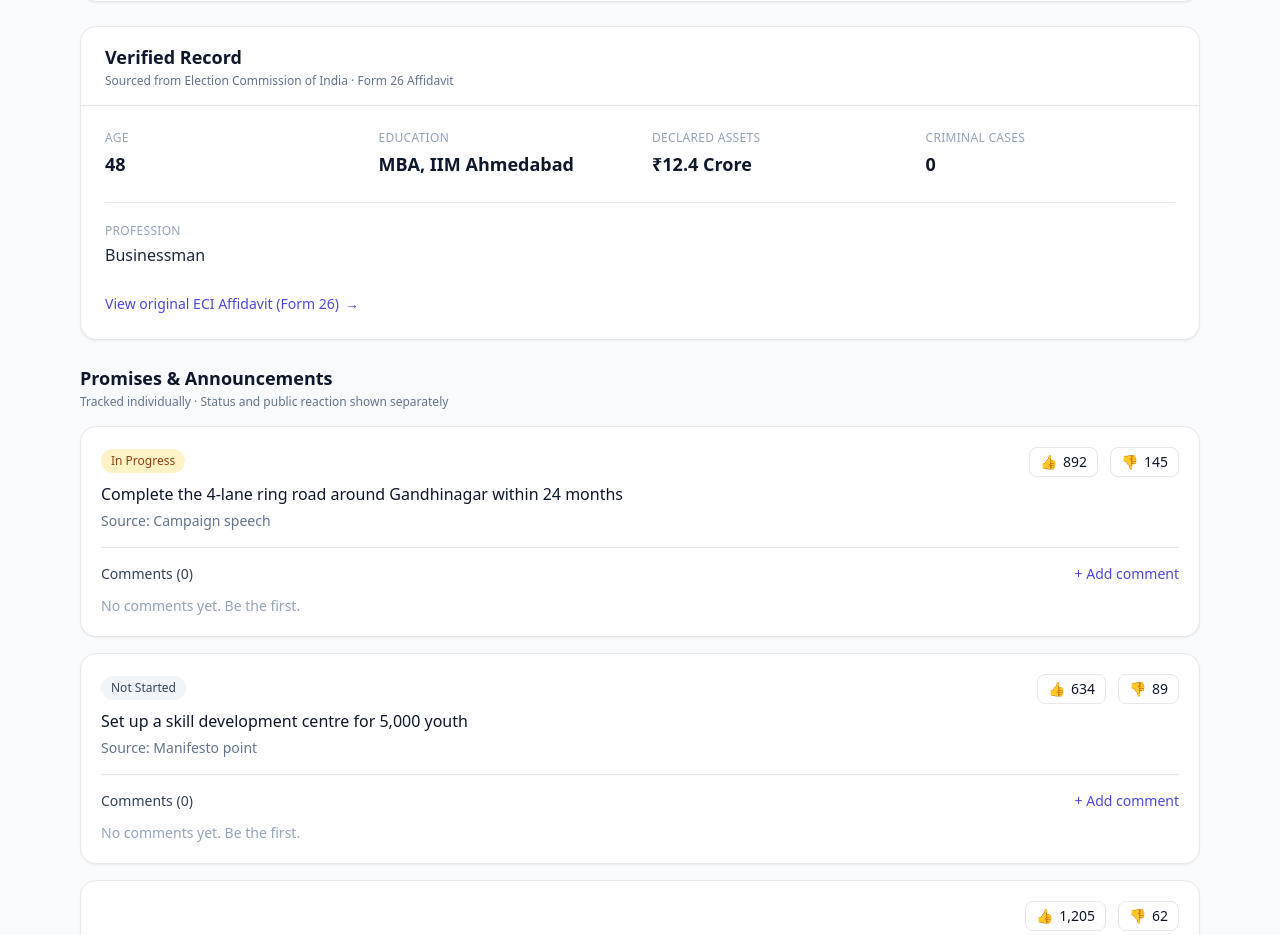
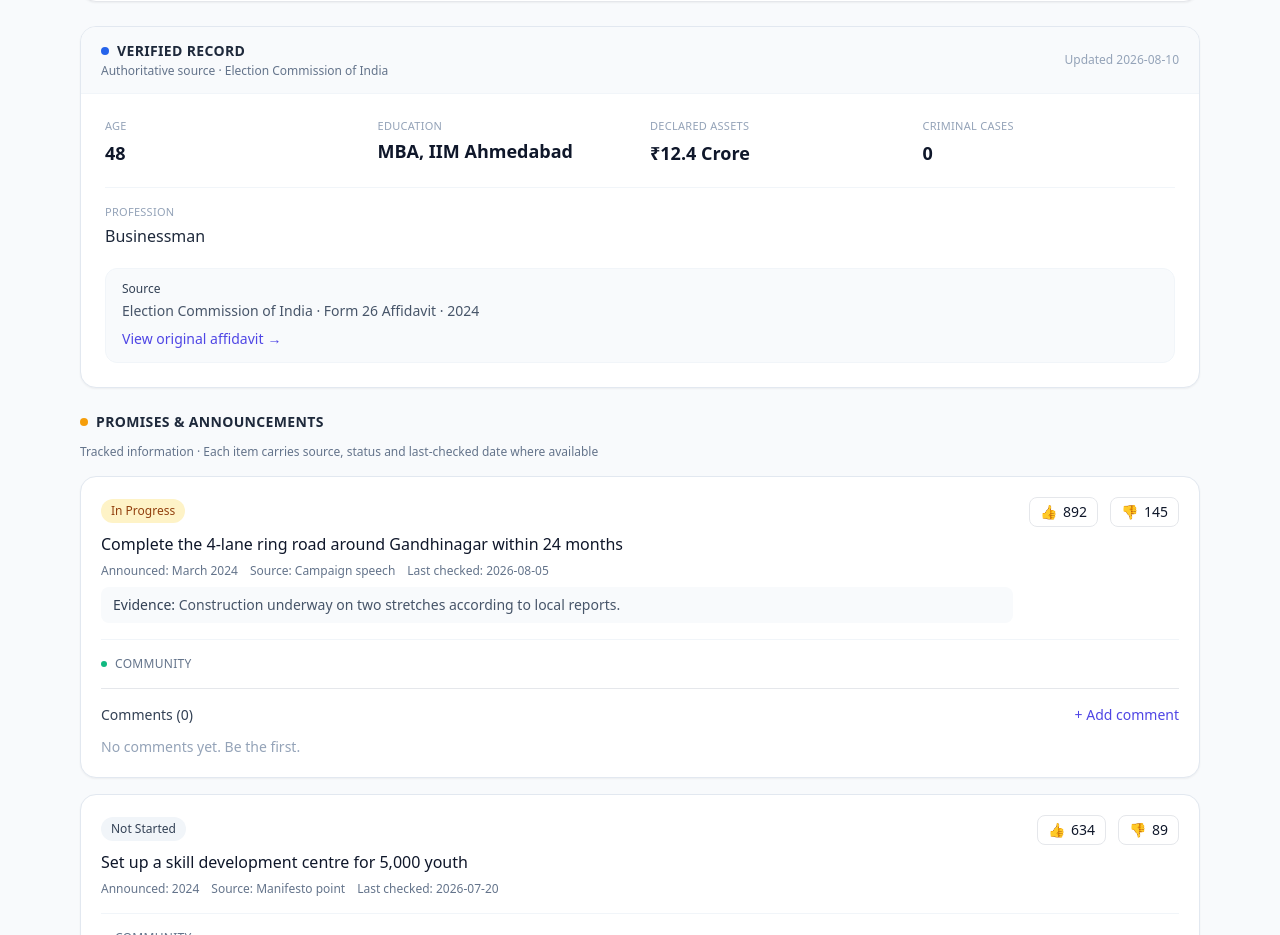
Before and after one commit to Rudhra6467/politica-india, a Next.js app: page /candidates/cand-001 in a window 1280 px wide. Shown: the part 497-1432 px from the top of the page. Built offline with nearby package versions, Linux system fonts and the light colour scheme.

Commit message:
Candidate Profile 2.0 UI: Verified Record / Tracked Promises / Community layers + improved promise cards

```diff
--- a/src/app/candidates/[id]/page.tsx
+++ b/src/app/candidates/[id]/page.tsx
@@ -10,15 +10,19 @@ import PartyBadge from "@/components/PartyBadge";
 const statusStyles: Record<PromiseStatus, string> = {
   NOT_STARTED: "bg-slate-100 text-slate-700",
   IN_PROGRESS: "bg-amber-100 text-amber-800",
-  COMPLETED: "bg-emerald-100 text-emerald-800",
-  DISPUTED: "bg-rose-100 text-rose-800",
+  REPORTED_COMPLETED: "bg-emerald-100 text-emerald-800",
+  VERIFIED_COMPLETED: "bg-emerald-200 text-emerald-900",
+  UNABLE_TO_VERIFY: "bg-slate-200 text-slate-600",
+  EVIDENCE_CONFLICTING: "bg-orange-100 text-orange-800",
 };
 
 const statusLabel: Record<PromiseStatus, string> = {
   NOT_STARTED: "Not Started",
   IN_PROGRESS: "In Progress",
-  COMPLETED: "Completed",
-  DISPUTED: "Disputed",
+  REPORTED_COMPLETED: "Reported Completed",
+  VERIFIED_COMPLETED: "Verified Completed",
+  UNABLE_TO_VERIFY: "Unable to Verify",
+  EVIDENCE_CONFLICTING: "Evidence Conflicting",
 };
 
 export default async function CandidatePage({
@@ -34,8 +38,7 @@ export default async function CandidatePage({
   }
 
   return (
-    <div className="space-y-6">
-      {/* Back */}
+    <div className="space-y-6 pb-10">
       <Link
         href="/candidates"
         className="inline-flex items-center text-sm text-indigo-600 hover:text-indigo-800"
@@ -43,39 +46,30 @@ export default async function CandidatePage({
         ← All candidates
       </Link>
 
-      {/* Verification mock */}
       <VerificationBanner />
 
       {/* ========== HERO ========== */}
       <section className="rounded-2xl border bg-white overflow-hidden shadow-sm">
-        {/* Top accent bar */}
         <div className="h-2 bg-gradient-to-r from-indigo-600 to-violet-500" />
-
         <div className="p-6 sm:p-8">
           <div className="flex flex-col sm:flex-row gap-6">
-            {/* Avatar */}
             <div className="shrink-0">
               <CandidateAvatar name={candidate.name} photoUrl={candidate.photoUrl} size="xl" />
             </div>
-
-            {/* Identity */}
             <div className="flex-1 min-w-0">
               <h1 className="text-2xl sm:text-3xl font-bold text-slate-900 tracking-tight">
                 {candidate.name}
               </h1>
-
               <div className="mt-2 flex flex-wrap items-center gap-2">
                 <PartyBadge abbr={candidate.partyAbbr} name={candidate.party} showName size="md" />
               </div>
-
               <p className="mt-2 text-slate-600">
                 {candidate.constituency}, {candidate.state}
               </p>
               <p className="text-sm text-slate-400">
-                {candidate.electionType} · {candidate.electionYear}
+                {candidate.electionType === "Lok Sabha" ? "MP" : "MLA"} · {candidate.electionYear}
               </p>
 
-              {/* Like / Dislike */}
               <div className="mt-5">
                 <LikeDislikeButtons
                   id={candidate.id}
@@ -88,31 +82,43 @@ export default async function CandidatePage({
         </div>
       </section>
 
-      {/* ========== VERIFIED RECORD ========== */}
-      <section className="rounded-2xl border bg-white shadow-sm">
-        <div className="border-b px-6 py-4">
-          <h2 className="text-lg font-semibold text-slate-900">Verified Record</h2>
-          <p className="text-xs text-slate-500 mt-0.5">
-            Sourced from Election Commission of India · Form 26 Affidavit
+      {/* ========== LAYER 1: VERIFIED FACT ========== */}
+      <section className="rounded-2xl border border-slate-200 bg-white shadow-sm overflow-hidden">
+        <div className="border-b border-slate-100 bg-slate-50 px-5 py-3.5 flex items-center justify-between gap-3">
+          <div>
+            <div className="flex items-center gap-2">
+              <span className="inline-flex h-2 w-2 rounded-full bg-blue-600" />
+              <h2 className="text-sm font-semibold uppercase tracking-wide text-slate-800">
+                Verified Record
+              </h2>
+            </div>
+            <p className="mt-0.5 text-xs text-slate-500">
+              Authoritative source · Election Commission of India
             </p>
           </div>
+          {candidate.lastUpdated && (
+            <div className="text-xs text-slate-400 shrink-0">
+              Updated {candidate.lastUpdated}
+            </div>
+          )}
+        </div>
 
-        <div className="p-6">
-          <div className="grid grid-cols-2 sm:grid-cols-4 gap-6">
+        <div className="p-5 sm:p-6">
+          <div className="grid grid-cols-2 sm:grid-cols-4 gap-5">
             <div>
-              <div className="text-xs font-medium uppercase tracking-wide text-slate-400">Age</div>
+              <div className="text-[11px] font-medium uppercase tracking-wide text-slate-400">Age</div>
               <div className="mt-1 text-lg font-semibold text-slate-900">{candidate.age ?? "—"}</div>
             </div>
             <div>
-              <div className="text-xs font-medium uppercase tracking-wide text-slate-400">Education</div>
-              <div className="mt-1 text-lg font-semibold text-slate-900">{candidate.education ?? "—"}</div>
+              <div className="text-[11px] font-medium uppercase tracking-wide text-slate-400">Education</div>
+              <div className="mt-1 text-lg font-semibold text-slate-900 leading-snug">{candidate.education ?? "—"}</div>
             </div>
             <div>
-              <div className="text-xs font-medium uppercase tracking-wide text-slate-400">Declared Assets</div>
+              <div className="text-[11px] font-medium uppercase tracking-wide text-slate-400">Declared Assets</div>
               <div className="mt-1 text-lg font-semibold text-slate-900">{candidate.totalAssets ?? "—"}</div>
             </div>
             <div>
-              <div className="text-xs font-medium uppercase tracking-wide text-slate-400">Criminal Cases</div>
+              <div className="text-[11px] font-medium uppercase tracking-wide text-slate-400">Criminal Cases</div>
               <div className={`mt-1 text-lg font-semibold ${candidate.criminalCases > 0 ? "text-amber-600" : "text-slate-900"}`}>
                 {candidate.criminalCases}
               </div>
@@ -120,51 +126,74 @@ export default async function CandidatePage({
           </div>
 
           {candidate.profession && (
-            <div className="mt-6 pt-5 border-t">
-              <div className="text-xs font-medium uppercase tracking-wide text-slate-400">Profession</div>
+            <div className="mt-5 pt-4 border-t border-slate-100">
+              <div className="text-[11px] font-medium uppercase tracking-wide text-slate-400">Profession</div>
               <div className="mt-1 text-slate-800">{candidate.profession}</div>
             </div>
           )}
 
+          {/* Source block */}
+          <div className="mt-5 rounded-xl bg-slate-50 border border-slate-100 px-4 py-3">
+            <div className="text-xs font-medium text-slate-700">Source</div>
+            <div className="mt-1 text-sm text-slate-600">
+              Election Commission of India · Form 26 Affidavit
+              {candidate.affidavitYear ? ` · ${candidate.affidavitYear}` : ""}
+            </div>
             {candidate.affidavitPdfUrl && (
-            <div className="mt-6">
               <a
                 href={candidate.affidavitPdfUrl}
                 target="_blank"
                 rel="noopener noreferrer"
-                className="inline-flex items-center gap-1.5 text-sm font-medium text-indigo-600 hover:text-indigo-800"
+                className="mt-2 inline-flex items-center gap-1 text-sm font-medium text-indigo-600 hover:text-indigo-800"
               >
-                View original ECI Affidavit (Form 26)
+                View original affidavit
                 <span aria-hidden>→</span>
               </a>
+            )}
           </div>
-          )}
         </div>
       </section>
 
-      {/* ========== PROMISES ========== */}
+      {/* ========== LAYER 2: TRACKED / REPORTED ========== */}
       <section>
-        <div className="mb-4">
-          <h2 className="text-lg font-semibold text-slate-900">Promises & Announcements</h2>
-          <p className="text-xs text-slate-500 mt-0.5">
-            Tracked individually · Status and public reaction shown separately
+        <div className="mb-3 flex items-center gap-2">
+          <span className="inline-flex h-2 w-2 rounded-full bg-amber-500" />
+          <h2 className="text-sm font-semibold uppercase tracking-wide text-slate-800">
+            Promises & Announcements
+          </h2>
+        </div>
+        <p className="text-xs text-slate-500 mb-4">
+          Tracked information · Each item carries source, status and last-checked date where available
         </p>
+
+        {candidate.promises.length === 0 ? (
+          <div className="rounded-2xl border border-dashed bg-white py-10 text-center text-sm text-slate-400">
+            No promises tracked yet for this candidate.
           </div>
-
+        ) : (
           <div className="space-y-4">
             {candidate.promises.map((p) => (
-            <div key={p.id} className="rounded-2xl border bg-white shadow-sm overflow-hidden">
+              <div key={p.id} className="rounded-2xl border border-slate-200 bg-white shadow-sm overflow-hidden">
                 <div className="p-5">
                   <div className="flex flex-col sm:flex-row sm:items-start sm:justify-between gap-4">
-                  <div className="flex-1">
-                    <span
-                      className={`inline-flex text-xs font-medium px-2.5 py-1 rounded-full ${statusStyles[p.status]}`}
-                    >
+                    <div className="flex-1 min-w-0">
+                      <span className={`inline-flex text-xs font-medium px-2.5 py-1 rounded-full ${statusStyles[p.status]}`}>
                         {statusLabel[p.status]}
                       </span>
                       <h3 className="mt-2.5 font-medium text-slate-900 leading-snug">{p.title}</h3>
-                    {p.sourceNote && (
-                      <p className="mt-1.5 text-sm text-slate-500">Source: {p.sourceNote}</p>
+
+                      {/* Meta row */}
+                      <div className="mt-2 flex flex-wrap gap-x-3 gap-y-1 text-xs text-slate-500">
+                        {p.announcedDate && <span>Announced: {p.announcedDate}</span>}
+                        {p.sourceNote && <span>Source: {p.sourceNote}</span>}
+                        {p.lastChecked && <span>Last checked: {p.lastChecked}</span>}
+                      </div>
+
+                      {p.evidenceNote && (
+                        <p className="mt-2 text-sm text-slate-600 bg-slate-50 rounded-lg px-3 py-2">
+                          <span className="font-medium text-slate-700">Evidence: </span>
+                          {p.evidenceNote}
+                        </p>
                       )}
                     </div>
 
@@ -178,16 +207,26 @@ export default async function CandidatePage({
                     </div>
                   </div>
 
+                  {/* LAYER 3: COMMUNITY (nested under each promise) */}
+                  <div className="mt-4 pt-4 border-t border-slate-100">
+                    <div className="flex items-center gap-2 mb-2">
+                      <span className="inline-flex h-1.5 w-1.5 rounded-full bg-emerald-500" />
+                      <span className="text-xs font-medium uppercase tracking-wide text-slate-500">
+                        Community
+                      </span>
+                    </div>
                     <CommentSection promiseId={p.id} />
+                  </div>
                 </div>
               </div>
             ))}
           </div>
+        )}
       </section>
 
-      {/* Neutrality footer */}
-      <p className="text-center text-xs text-slate-400 pb-6">
-        This page shows declared data and public reaction. It does not rank or endorse any candidate.
+      <p className="text-center text-xs text-slate-400">
+        Verified Record comes from official sources. Promises are tracked with available evidence.
+        Likes and comments are community reaction only. This platform does not rank or endorse candidates.
       </p>
     </div>
   );
```
Lines whose indentation alone changed are shown as unchanged.
